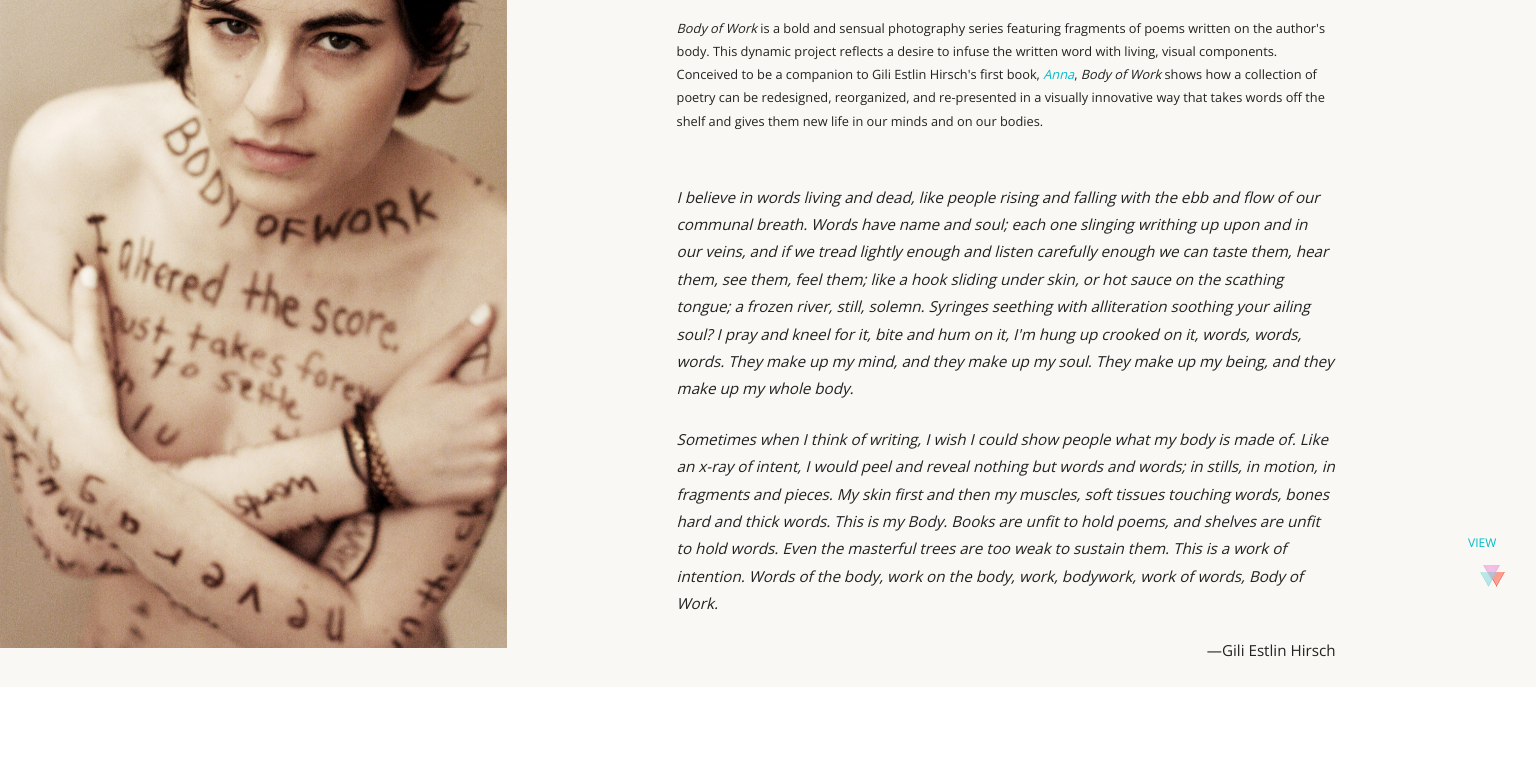
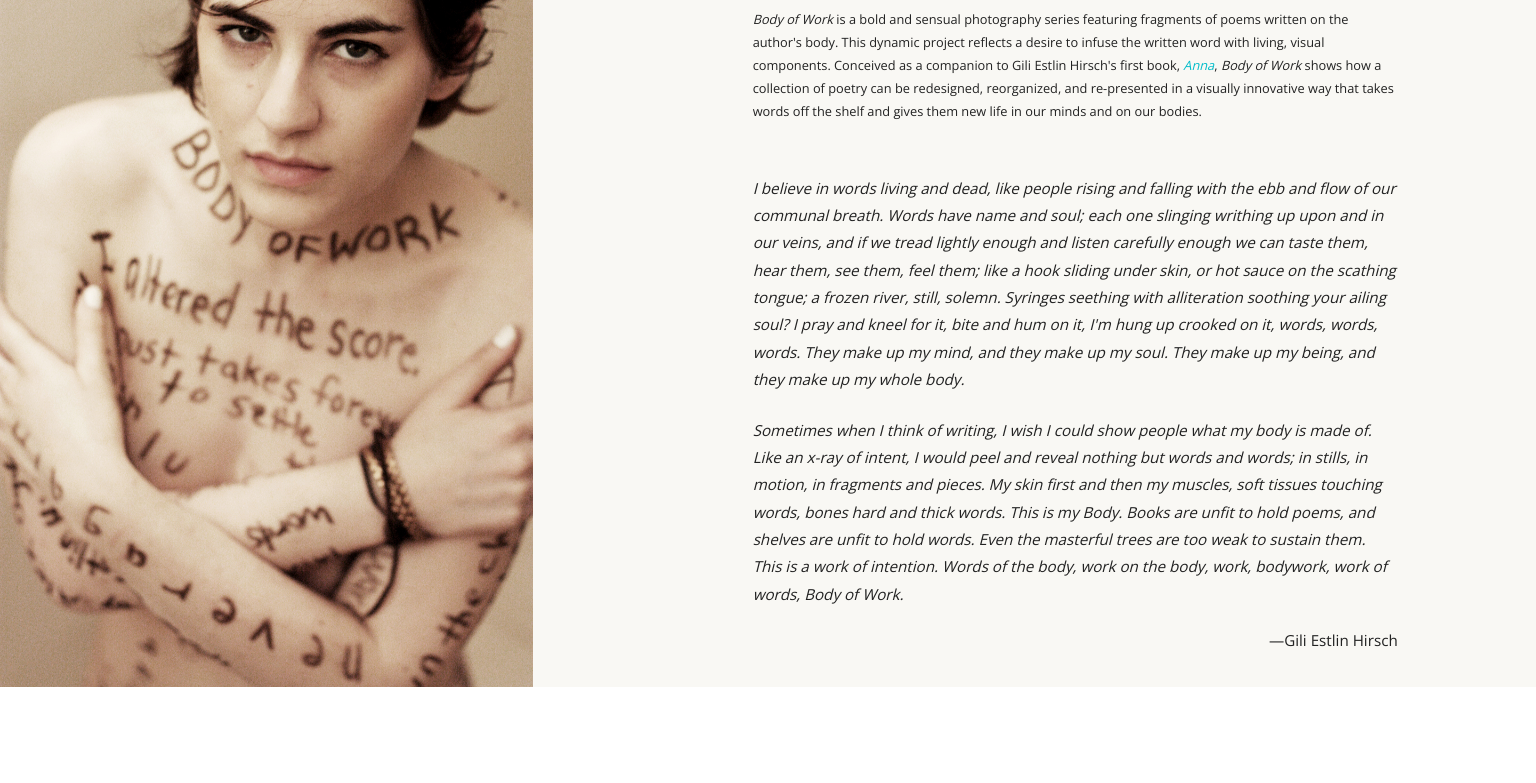
Before and after one commit to ForeverFox/Body_of_Work, a plain HTML site: page bow.html in a window 1536 px wide. Shown: the part 179-962 px from the top of the page. Drawn offline with nearby package versions, Linux system fonts and the light colour scheme; files whose address does not match are found by name.

Commit message:
Cosmetic Adjustments
Header is now 40-60; prompt moved to top

```diff
--- a/bow.html
+++ b/bow.html
@@ -56,7 +56,7 @@
 				<article class="bow-header-item">
 				<div class="bow-header-text">
 					<h1 class="bow-title">body of work</h1>
-					<p class="info"><em>Body of Work</em> is a bold and sensual photography series featuring fragments of poems  written on the author's body. This dynamic project reflects a desire to infuse the written word with living, visual components. Conceived to be a companion to Gili Estlin Hirsch's first book, <a href="anna.html"><em>Anna</em></a>, <em>Body of Work</em> shows how a collection of poetry can be redesigned, reorganized, and re-presented in a visually innovative way that takes words off the shelf and gives them new life in our minds and on our bodies.</p>
+					<p class="info"><em>Body of Work</em> is a bold and sensual photography series featuring fragments of poems  written on the author's body. This dynamic project reflects a desire to infuse the written word with living, visual components. Conceived as a companion to Gili Estlin Hirsch's first book, <a href="anna.html"><em>Anna</em></a>, <em>Body of Work</em> shows how a collection of poetry can be redesigned, reorganized, and re-presented in a visually innovative way that takes words off the shelf and gives them new life in our minds and on our bodies.</p>
 					<p class="main-text">I believe in words living and dead, like people rising and falling with the ebb and flow of our communal breath. Words have name and soul; each one slinging writhing up upon and in our veins, and if we tread lightly enough and listen carefully enough we can taste them, hear them, see them, feel them; like a hook sliding under skin, or hot sauce on the scathing tongue; a frozen river, still, solemn. Syringes seething with alliteration soothing your ailing soul? I pray and kneel for it, bite and hum on it, I'm hung up crooked on it, words, words, words. They make up my mind, and they make up my soul. They make up my being, and they make up my whole body.</p>
 					<p class="main-text">Sometimes when I think of writing, I wish I could show people what my body is made of. Like an x-ray of intent, I would peel and reveal nothing but words and words; in stills, in motion, in fragments and pieces. My skin first and then my muscles, soft tissues touching words, bones hard and thick words. This is my Body. Books are unfit to hold poems, and shelves are unfit to hold words. Even the masterful trees are too weak to sustain them. This is a work of intention. Words of the body, work on the body, work, bodywork, work of words, Body of Work.</p>
 					<p class="credit">&mdash;Gili Estlin Hirsch</p>
--- a/css/bow.css
+++ b/css/bow.css
@@ -66,7 +66,7 @@
 .bow-header-item {
   position: relative;
   display: block;
-  width: 65%;
+  width: 60%;
   height: 100vh;
   float: left;
 }
@@ -74,7 +74,7 @@
 #bowImage {
   position: relative;
   display: block;
-  width: 33%;
+  width: 40%;
   height: 100vh;
   background-image: url(../bow/bodyofwork-header-0.jpg);
   background-repeat: no-repeat;
@@ -124,6 +124,10 @@
     font-size: 0.85rem;
   }
 
+  .bow-title {
+    line-height: 1;
+  }
+
   .info {
     padding: 0;
     font-size: 0.75rem;
@@ -131,15 +135,16 @@
 
   .prompt {
     position: absolute;
-    top: 25%;
+    top: 20%;
     right: 15px;
-    transform: translateY(-25%);
+    transform: translateY(-20%);
+    text-align: center;
   }
 }
 
 @media screen and (min-width: 1366px) {
   .main-text, .bow-header-text {
-  font-size: 0.95rem;
+    font-size: 0.90rem;
    }
 
   .info {
@@ -162,6 +167,13 @@
     font-style: italic;
     line-height: 1.8;
   }
+
+  .prompt {
+    position: absolute;
+    top: 15%;
+    right: 15px;
+    transform: translateY(-15%);
+  }
 }
 
 @media screen and (min-width: 1440px) {
@@ -181,13 +193,7 @@
 
   .bow-header-text {
     font-size: 0.95rem;
-  width: 66%;
-}
-
-.prompt {
-  top: 85%;
-  right: 20px;
-  transform: translateY(-85%);
+    width: 70%;
   }
 }
 
@@ -219,14 +225,6 @@
   .bow-header-text {
     font-size: 1rem;
     width: 50%;
-}
-
-.bow-header-text {
-  position: absolute;
-  top: 10%;
-  left: 50%;
-  transform: translate(-50%, -10%);
-  width: 50%;
     font-style: italic;
     line-height: 1.8;
   }
```
Lines whose indentation alone changed are shown as unchanged.
